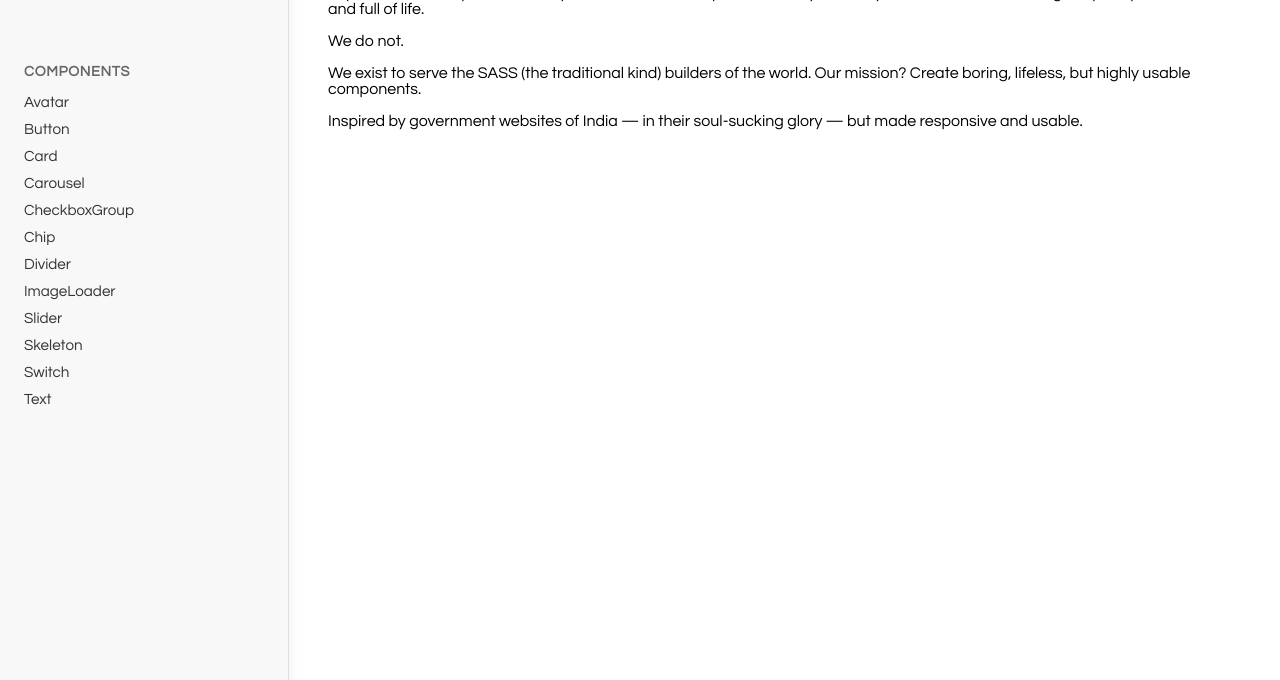
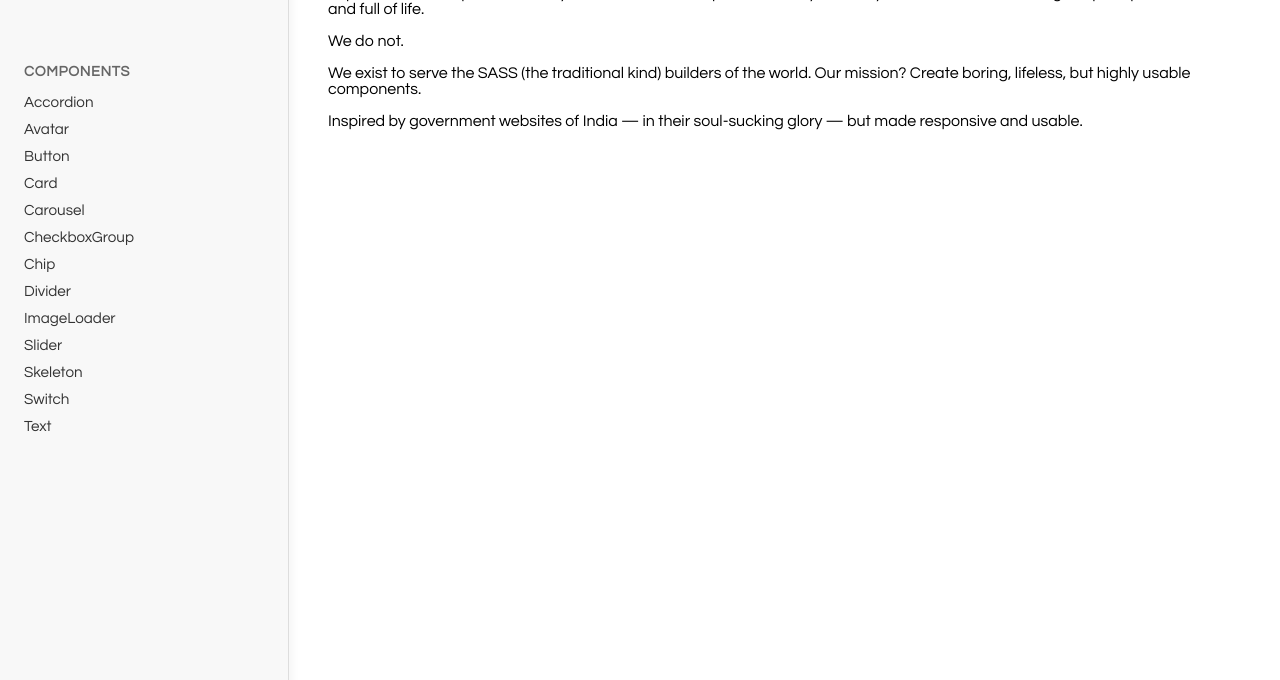
Before and after one commit to FujinKit/FujinKit.github.io, a plain HTML site: page index.html in a window 1280 px wide. Shown: the part 136-816 px from the top of the page. Drawn offline with nearby package versions, Linux system fonts and the light colour scheme.

Commit message:
Update index.html

```diff
--- a/index.html
+++ b/index.html
@@ -22,7 +22,7 @@
                 <h3 class="nav-section-title">Components</h3>
                 <div class="component-links">
 
-                    <!-- <a class="nav-link" data-tab="accordion">Accordion</a> -->
+                    <a class="nav-link" data-tab="accordion">Accordion</a>
                     <a class="nav-link" data-tab="avatar">Avatar</a>
                     <a class="nav-link" data-tab="button">Button</a>
                     <a class="nav-link" data-tab="card">Card</a>
@@ -151,7 +151,7 @@
                 </div>
             </section>
 
-            <!--
+
             <section id="accordion" class="tab-section hidden">
                 <h2>&lt;fj-accordion&gt;</h2>
                 <p>A versatile accordion</p>
@@ -161,7 +161,7 @@
                 <fj-accordion title="Section Title" description="Some description" status='{"type": "success", "text": "Active"}' open>
                     <p>Accordion body content!</p>
                 </fj-accordion>
-            </section> -->
+            </section>
 
             <section id="text" class="tab-section hidden">
                 <h1>fj-text</h1>
```
